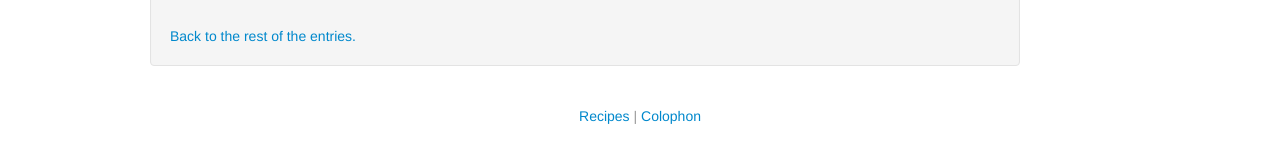
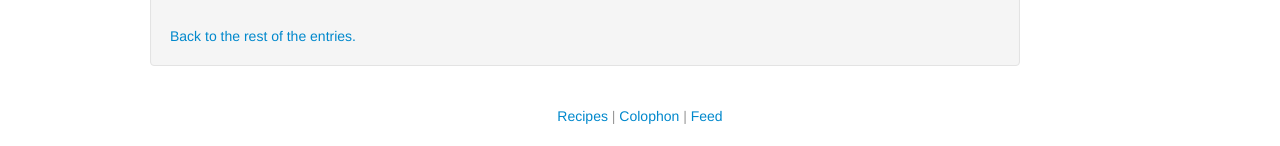
Before and after one commit to tommeagher/Carboy, a Flask app: template templates/entry.html in a window 1280 px wide. Shown: the part 1066-1212 px from the top of the page. Run offline with Flask 2, Linux system fonts and the light colour scheme; the template is opened without the code that fills it: most values are stand-ins (such as "Sample title", 1, 10 or a date in 2020).

Commit message:
add feed link to entry templates

```diff
--- a/templates/entry.html
+++ b/templates/entry.html
@@ -213,7 +213,7 @@ Original recipe {% endif %}
 {% block footer %}
 
 <center>&nbsp;
-<p class="muted credit"><a href="/recipes/">Recipes</a> | <a href="/colophon.html">Colophon</a>
+<p class="muted credit"><a href="/recipes/">Recipes</a> | <a href="/colophon.html">Colophon</a> | <a href="{{ url_for('recent_feed') }}">Feed</a>
 </center>
 </p>
 
--- a/templates/show_entries.html
+++ b/templates/show_entries.html
@@ -74,7 +74,7 @@
 
 {% block footer %}
 <center>&nbsp;
-<p class="muted credit"><a href="/recipes/">Recipes</a> | <a href="/colophon.html">Colophon</a>
+<p class="muted credit"><a href="/recipes/">Recipes</a> | <a href="/colophon.html">Colophon</a> | <a href="{{ url_for('recent_feed') }}">Feed</a>
 </center>
 </p>
 
```
